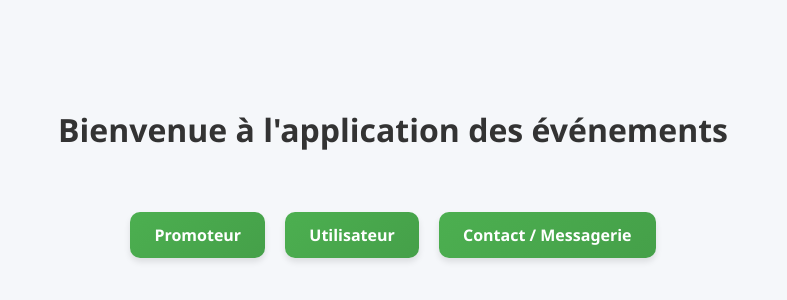
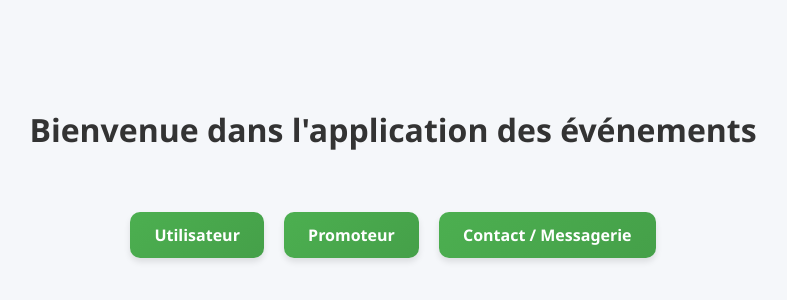
Before and after one commit to jeanluc0099/Events, a plain HTML site: page index.html in a window 1280 px wide. Shown: the part 104-404 px from the top of the page, without its empty margins (247-1034 px from the left). Drawn offline with Linux system fonts and the light colour scheme.

Commit message:
Update index.html

```diff
--- a/index.html
+++ b/index.html
@@ -3,15 +3,15 @@
 <head>
   <meta charset="UTF-8">
   <meta name="viewport" content="width=device-width, initial-scale=1.0">
-  <title>Événements - Accueil</title>
+  <title>Application Événements</title>
   <link rel="stylesheet" href="style.css">
 </head>
 <body>
   <main class="home">
-    <h1>Bienvenue à l'application des événements</h1>
+    <h1>Bienvenue dans l'application des événements</h1>
     <div class="buttons">
+      <a href="utilisateur.html" class="btn">Utilisateur</a>
       <a href="promoteur.html" class="btn">Promoteur</a>
-      <a href="utilisateur.html" class="btn">Utilisateur</a>
       <a href="contact.html" class="btn">Contact / Messagerie</a>
     </div>
   </main>
```
